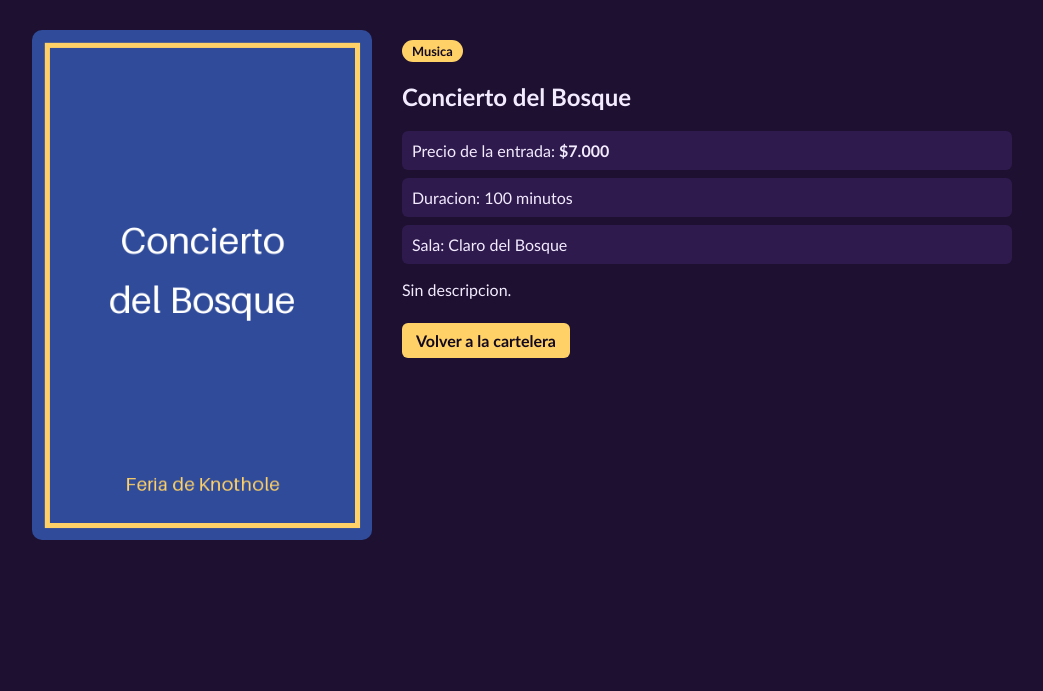
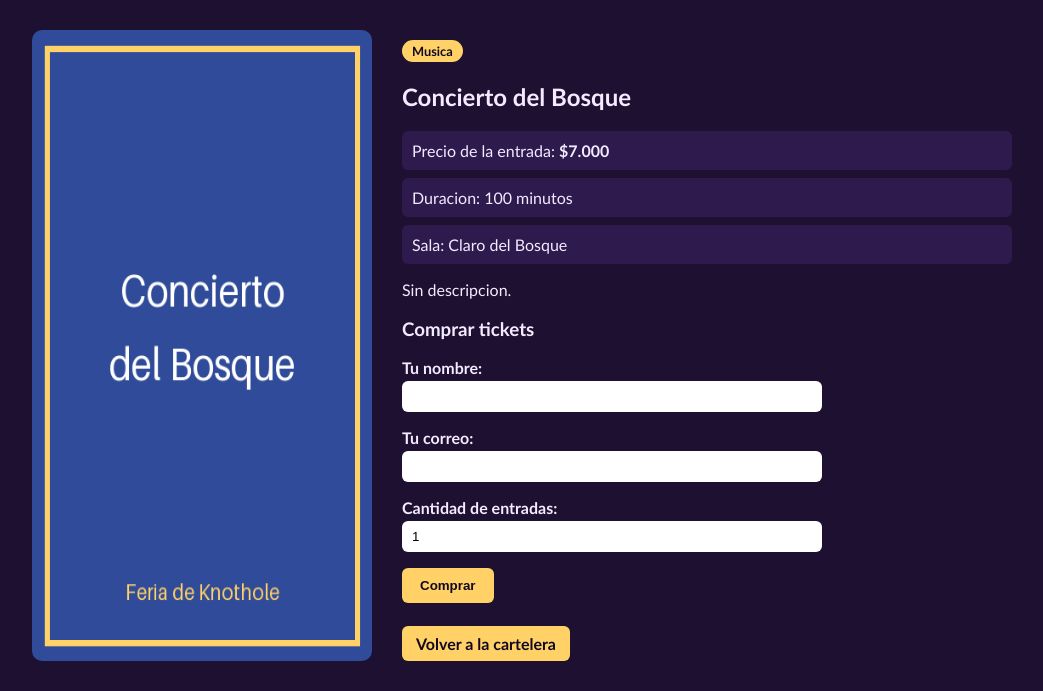
Before and after one commit to JorgeVallejos14/sally2-backend-jvt, a Django app: page /espectaculo/4/ in a window 1280 px wide. Shown: the part 112-803 px from the top of the page, without its empty margins (118-1161 px from the left). Before the commit the page ends 652 px from the top, so only its background shows below. Run offline with Django 5.2, Linux system fonts and the light colour scheme; data comes from the database, SQL or seed files in the repository; both versions use the stored data as it was after the commit.

Commit message:
Tickets: compra con validaciones, ticket desplegado, usuarios y datos de prueba

```diff
--- /dev/null
+++ b/cartelera/forms.py
@@ -0,0 +1,22 @@
+from django import forms
+from .models import Ticket
+
+
+class TicketForm(forms.ModelForm):
+    class Meta:
+        model = Ticket
+        fields = ['nombre', 'email', 'cantidad']
+        labels = {
+            'nombre': 'Tu nombre',
+            'email': 'Tu correo',
+            'cantidad': 'Cantidad de entradas',
+        }
+        widgets = {
+            'cantidad': forms.NumberInput(attrs={'min': 1, 'max': 10}),
+        }
+
+    def clean_cantidad(self):
+        cantidad = self.cleaned_data['cantidad']
+        if cantidad < 1 or cantidad > 10:
+            raise forms.ValidationError("La cantidad debe estar entre 1 y 10.")
+        return cantidad
--- a/cartelera/templates/cartelera/detalle.html
+++ b/cartelera/templates/cartelera/detalle.html
@@ -16,6 +16,22 @@
             </ul>
             {{ espectaculo.descripcion|default:"Sin descripcion."|linebreaks }}
 
+            <h3>Comprar tickets</h3>
+            <form method="post" novalidate class="formulario">
+                {% csrf_token %}
+                {{ form.non_field_errors }}
+
+                {% for campo in form %}
+                <p>
+                    {{ campo.label_tag }}
+                    {{ campo }}
+                    {{ campo.errors }}
+                </p>
+                {% endfor %}
+
+                <button type="submit">Comprar</button>
+            </form>
+
             <a href="{% url 'cartelera:inicio' %}" class="boton">Volver a la cartelera</a>
         </div>
     </div>
--- a/cartelera/urls.py
+++ b/cartelera/urls.py
@@ -6,4 +6,5 @@ app_name = 'cartelera'
 urlpatterns = [
     path('', views.inicio, name='inicio'),
     path('espectaculo/<int:id>/', views.detalle, name='detalle'),
+    path('ticket/<str:codigo>/', views.ticket, name='ticket'),
 ]
--- a/cartelera/views.py
+++ b/cartelera/views.py
@@ -1,5 +1,6 @@
-from django.shortcuts import render, get_object_or_404
-from .models import Categoria, Espectaculo
+from django.shortcuts import render, get_object_or_404, redirect
+from .forms import TicketForm
+from .models import Categoria, Espectaculo, Ticket
 
 # Create your views here.
 def inicio(request):
@@ -30,4 +31,24 @@ def detalle(request, id):
         id=id,
         en_cartelera=True,
     )
-    return render(request, 'cartelera/detalle.html', {'espectaculo': espectaculo})
+
+    if request.method == 'POST':
+        form = TicketForm(request.POST)
+        if form.is_valid():
+            ticket = form.save(commit=False)
+            ticket.espectaculo = espectaculo
+            ticket.save()
+            return redirect('cartelera:ticket', codigo=ticket.codigo)
+    else:
+        form = TicketForm(initial={'cantidad': 1})
+
+    contexto = {'espectaculo': espectaculo, 'form': form}
+    return render(request, 'cartelera/detalle.html', contexto)
+
+
+def ticket(request, codigo):
+    ticket = get_object_or_404(
+        Ticket.objects.select_related('espectaculo'),
+        codigo=codigo,
+    )
+    return render(request, 'cartelera/ticket.html', {'ticket': ticket})
--- a/static/css/feria.css
+++ b/static/css/feria.css
@@ -145,3 +145,63 @@ main {
     padding: 10px;
     border-radius: 6px;
 }
+
+.formulario {
+    max-width: 420px;
+    margin: 15px 0;
+}
+
+.formulario label {
+    display: block;
+    margin-bottom: 4px;
+    font-weight: bold;
+}
+
+.formulario input {
+    width: 100%;
+    padding: 8px 10px;
+    border-radius: 6px;
+    border: none;
+    box-sizing: border-box;
+}
+
+.formulario button {
+    background-color: #ffd166;
+    color: #12091f;
+    border: none;
+    padding: 10px 18px;
+    border-radius: 6px;
+    font-weight: bold;
+    cursor: pointer;
+}
+
+.errorlist {
+    list-style: none;
+    padding: 0;
+    margin: 4px 0 0 0;
+    color: #ff9a9a;
+    font-weight: bold;
+}
+
+.ticket {
+    max-width: 520px;
+    margin: 0 auto;
+    background-color: #2e1a4d;
+    border: 3px dashed #ffd166;
+    border-radius: 12px;
+    padding: 20px;
+}
+
+.ticket h2 {
+    margin-top: 0;
+    text-align: center;
+    color: #ffd166;
+}
+
+.codigo {
+    text-align: center;
+    font-size: 2rem;
+    letter-spacing: 4px;
+    font-weight: bold;
+    margin: 10px 0 20px 0;
+}
```
Also changed, not shown: cartelera/templates/cartelera/ticket.html (added, +21 -0 lines), db.sqlite3.
